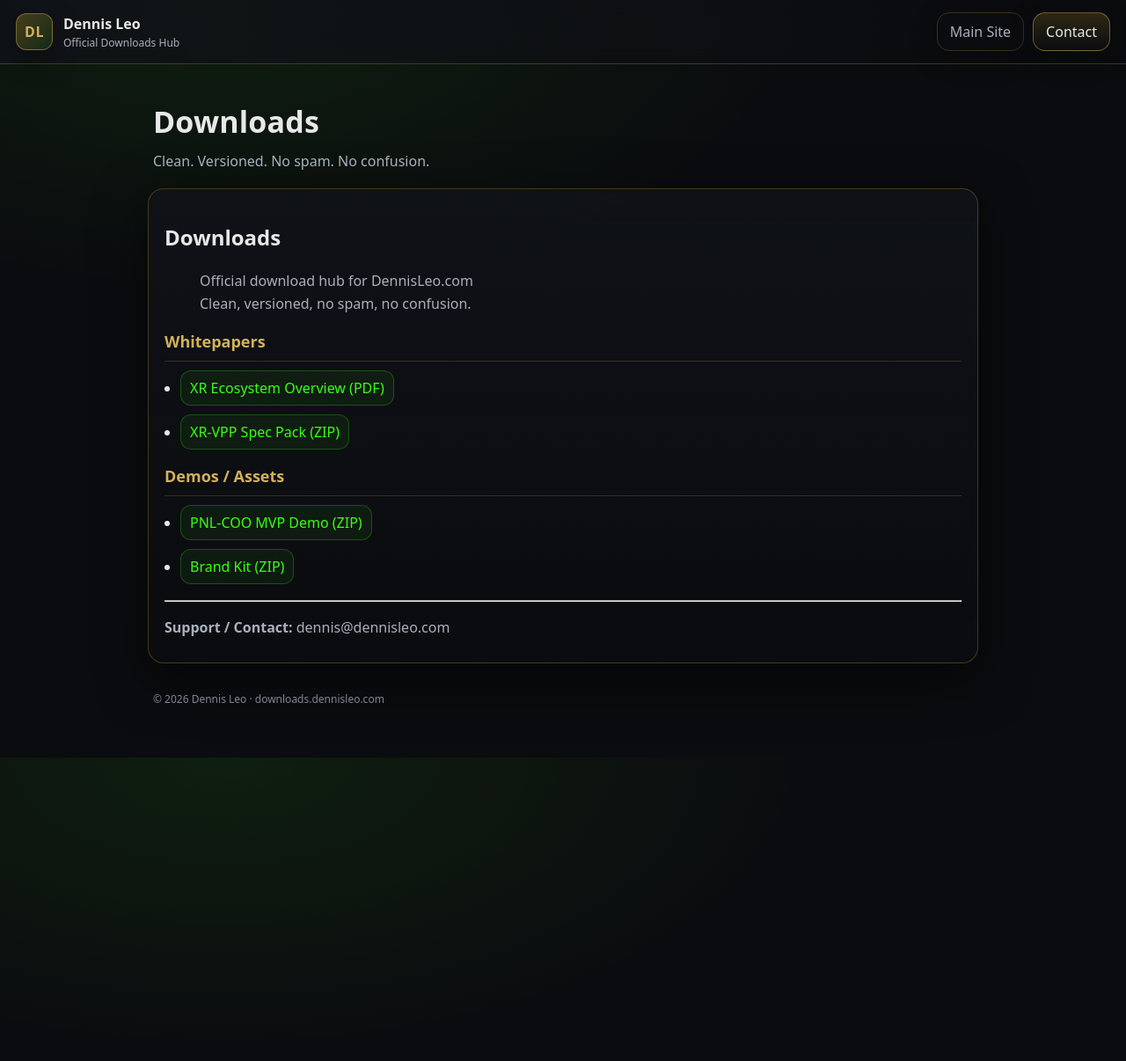
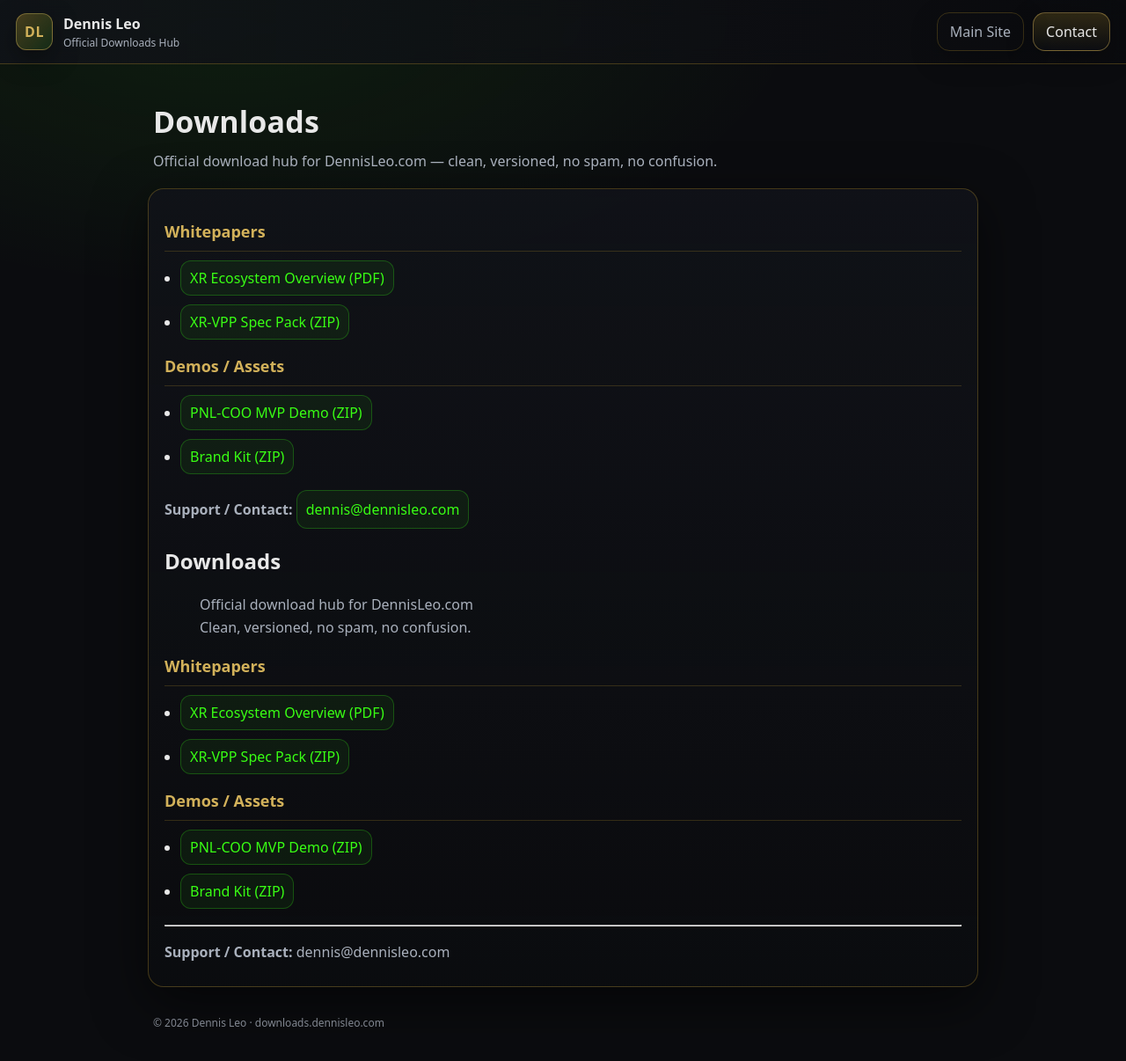
Before and after one commit to dennistyleo/dennis-downloads, a Jekyll site: the page built from index.md, in a window 1280 px wide and 1229 px high. Shown: the top 1206 px of the window at 88% size. Built offline with Jekyll 4.4.1, drawn with Linux system fonts in a browser that asks for light colours; our own code applies the rules of GitHub Pages for plain Markdown files.

Commit message:
Enhance downloads page with layout and content
Added structured layout and content for downloads page.

```diff
--- a/index.md
+++ b/index.md
@@ -1,3 +1,22 @@
+---
+layout: default
+title: Downloads
+h1: Downloads
+lead: Official download hub for DennisLeo.com — clean, versioned, no spam, no confusion.
+---
+
+## Whitepapers
+
+- [XR Ecosystem Overview (PDF)](PUT_YOUR_LINK_HERE)
+- [XR-VPP Spec Pack (ZIP)](PUT_YOUR_LINK_HERE)
+
+## Demos / Assets
+
+- [PNL-COO MVP Demo (ZIP)](PUT_YOUR_LINK_HERE)
+- [Brand Kit (ZIP)](PUT_YOUR_LINK_HERE)
+
+**Support / Contact:** [dennis@dennisleo.com](mailto:dennis@dennisleo.com)
+
 # Downloads
 
 > Official download hub for DennisLeo.com
```
